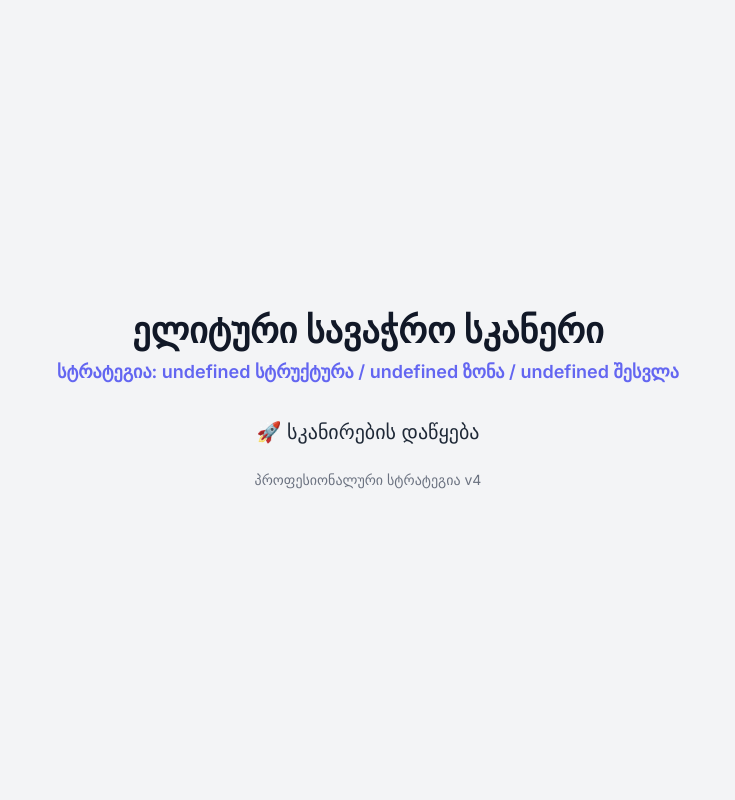
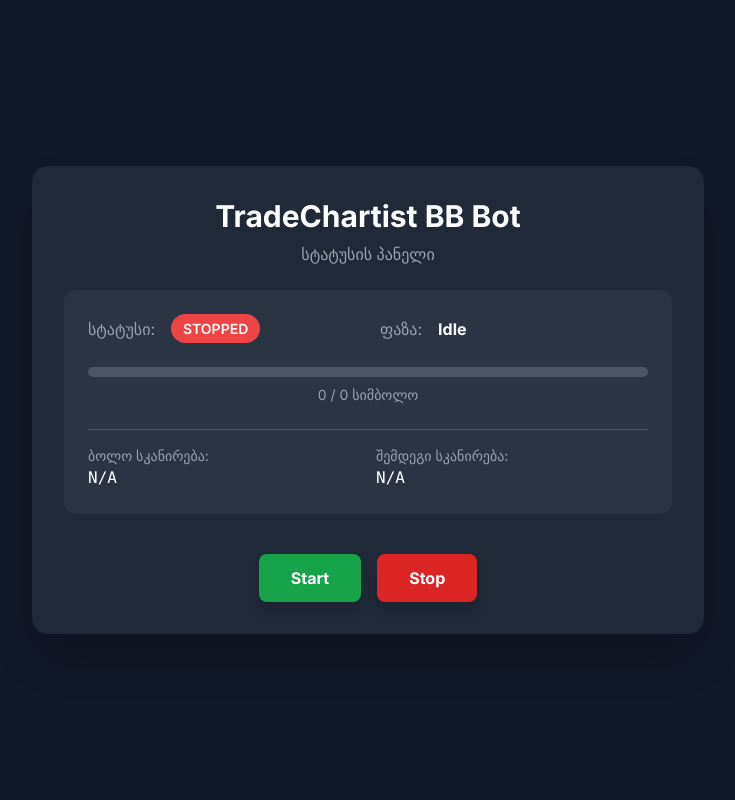
Before and after one commit to mishka2255/ema-signal-bot, a Flask app: page / in a window 1280 px wide. Shown: the whole page, without its empty margins (272-1007 px from the left). Run offline with Flask 3, Linux system fonts and the light colour scheme; some libraries are stand-ins or nearby versions.

Commit message:
Update index.html

```diff
--- a/templates/index.html
+++ b/templates/index.html
@@ -1,117 +1,119 @@
 <!DOCTYPE html>
-<html lang="ka">
+<html lang="en">
 <head>
     <meta charset="UTF-8">
     <meta name="viewport" content="width=device-width, initial-scale=1.0">
-    <title>Elite MTA სკანერი</title>
+    <title>Trading Bot Dashboard</title>
     <script src="https://cdn.tailwindcss.com"></script>
-    <link rel="preconnect" href="https://fonts.googleapis.com">
-    <link rel="preconnect" href="https://fonts.gstatic.com" crossorigin>
     <link href="https://fonts.googleapis.com/css2?family=Inter:wght@400;500;600;700&display=swap" rel="stylesheet">
     <style>
-        body { font-family: 'Inter', "BPG Nino Mtavruli", sans-serif; -webkit-font-smoothing: antialiased; -moz-osx-font-smoothing: grayscale; }
-        .btn { @apply px-8 py-4 rounded-lg font-semibold text-white shadow-lg transition-transform transform hover:scale-105 focus:outline-none focus:ring-2 focus:ring-offset-2; }
-        .btn-start { @apply bg-gradient-to-r from-blue-600 to-indigo-600 hover:from-blue-700 hover:to-indigo-700 focus:ring-blue-500; }
-        .btn-stop { @apply bg-gradient-to-r from-red-600 to-pink-600 hover:from-red-700 hover:to-pink-700 focus:ring-red-500; }
-        .card { @apply bg-white dark:bg-gray-800 shadow-2xl rounded-2xl p-6 md:p-8; }
+        body { font-family: 'Inter', sans-serif; }
+        .status-badge {
+            padding: 0.25rem 0.75rem;
+            border-radius: 9999px;
+            font-size: 0.875rem;
+            font-weight: 600;
+            text-transform: uppercase;
+        }
+        .status-running { background-color: #10B981; color: white; }
+        .status-stopped { background-color: #EF4444; color: white; }
     </style>
 </head>
-<body class="bg-gray-100 dark:bg-gray-900 text-gray-800 dark:text-gray-200 min-h-screen flex items-center justify-center p-4">
+<body class="bg-gray-900 text-gray-200 flex items-center justify-center min-h-screen">
 
-    <div class="w-full max-w-3xl mx-auto">
-        <div class="card">
-            <header class="text-center mb-8">
-                <h1 class="text-3xl md:text-4xl font-bold text-gray-900 dark:text-white">ელიტური სავაჭრო სკანერი</h1>
-                <p id="strategy-display" class="text-indigo-500 dark:text-indigo-400 mt-2 font-semibold text-lg"></p>
-            </header>
+    <div class="w-full max-w-2xl mx-auto bg-gray-800 shadow-2xl rounded-2xl p-8 space-y-6">
+        <div class="text-center">
+            <h1 class="text-3xl font-bold text-white">TradeChartist BB Bot</h1>
+            <p class="text-gray-400 mt-2">სტატუსის პანელი</p>
+        </div>
 
-            <div id="controls" class="text-center">
-                <form id="start-form" onsubmit="startScan(event)"><button type="submit" class="btn btn-start text-xl">🚀 სკანირების დაწყება</button></form>
-                <form id="stop-form" onsubmit="stopScan(event)" class="hidden"><button type="submit" class="btn btn-stop text-xl">⛔ სკანირების გაჩერება</button></form>
+        <!-- Status Display -->
+        <div class="bg-gray-700/50 p-6 rounded-xl grid grid-cols-1 md:grid-cols-2 gap-6">
+            <div class="flex items-center space-x-4">
+                <span class="text-gray-400">სტატუსი:</span>
+                <span id="status-badge" class="status-badge status-stopped">Stopped</span>
             </div>
-
-            <div id="status-container" class="mt-8 text-center space-y-4 hidden">
-                <div id="status-text" class="text-lg font-medium text-blue-600 dark:text-blue-400"></div>
-                <div class="w-full bg-gray-200 dark:bg-gray-700 rounded-full h-4">
-                    <div id="progress-bar" class="bg-gradient-to-r from-blue-500 to-indigo-500 h-4 rounded-full transition-all duration-500" style="width: 0%"></div>
+            <div class="flex items-center space-x-4">
+                 <span class="text-gray-400">ფაზა:</span>
+                <b id="current-phase" class="text-white">Idle</b>
+            </div>
+            <div class="col-span-1 md:col-span-2">
+                <div class="w-full bg-gray-600 rounded-full h-2.5">
+                    <div id="progress-bar" class="bg-indigo-500 h-2.5 rounded-full" style="width: 0%"></div>
                 </div>
-                <div class="flex justify-between items-center text-sm text-gray-500 dark:text-gray-400">
-                    <div id="progress-label"></div>
-                    <div id="whitelist-label"></div>
+                <p class="text-center text-sm mt-2 text-gray-400">
+                    <span id="symbols-scanned">0</span> / <span id="symbols-total">0</span> სიმბოლო
+                </p>
+            </div>
+             <div class="border-t border-gray-600 pt-4 col-span-1 md:col-span-2 grid grid-cols-1 md:grid-cols-2 gap-4">
+                <div>
+                    <p class="text-sm text-gray-400">ბოლო სკანირება:</p>
+                    <p id="last-scan-time" class="font-mono text-white">N/A</p>
+                </div>
+                <div>
+                    <p class="text-sm text-gray-400">შემდეგი სკანირება:</p>
+                    <p id="next-scan-time" class="font-mono text-white">N/A</p>
                 </div>
             </div>
+        </div>
 
+        <!-- Controls -->
+        <div class="flex items-center justify-center space-x-4 pt-4">
+            <button onclick="startBot()" class="bg-green-600 hover:bg-green-700 text-white font-bold py-3 px-8 rounded-lg transition-transform transform hover:scale-105 shadow-lg">
+                Start
+            </button>
+            <button onclick="stopBot()" class="bg-red-600 hover:bg-red-700 text-white font-bold py-3 px-8 rounded-lg transition-transform transform hover:scale-105 shadow-lg">
+                Stop
+            </button>
         </div>
-        <footer class="text-center mt-6 text-sm text-gray-500 dark:text-gray-400">პროფესიონალური სტრატეგია v4</footer>
+
     </div>
 
     <script>
-        const startForm = document.getElementById('start-form'), stopForm = document.getElementById('stop-form');
-        const statusContainer = document.getElementById('status-container'), statusText = document.getElementById('status-text');
-        const progressBar = document.getElementById('progress-bar'), progressLabel = document.getElementById('progress-label');
-        const strategyDisplay = document.getElementById('strategy-display');
-        const whitelistLabel = document.getElementById('whitelist-label');
+        function startBot() {
+            fetch('/start', { method: 'POST' });
+        }
 
-        let statusInterval;
-        let initialStatus = {{ status | tojson }};
-        let appConfig = {{ config | tojson }};
+        function stopBot() {
+            fetch('/stop', { method: 'POST' });
+        }
 
-        function updateUI(data) {
-            // --- *** გასწორებული ლოგიკა *** ---
-            strategyDisplay.innerText = `სტრატეგია: ${appConfig.structure_tf} სტრუქტურა / ${appConfig.zone_tf} ზონა / ${appConfig.entry_tf} შესვლა`;
+        async function getStatus() {
+            try {
+                const response = await fetch('/status');
+                const data = await response.json();
 
-            if (data.running) {
-                startForm.classList.add('hidden');
-                stopForm.classList.remove('hidden');
-                statusContainer.classList.remove('hidden');
-                statusText.innerText = `⏳ ${data.current_phase || 'Initializing...'}`;
+                const badge = document.getElementById('status-badge');
+                if (data.running) {
+                    badge.textContent = 'Running';
+                    badge.className = 'status-badge status-running';
+                } else {
+                    badge.textContent = 'Stopped';
+                    badge.className = 'status-badge status-stopped';
+                }
+
+                document.getElementById('current-phase').textContent = data.current_phase || 'Idle';
+                document.getElementById('symbols-scanned').textContent = data.symbols_scanned || 0;
+                document.getElementById('symbols-total').textContent = data.symbols_total || 0;
+                document.getElementById('last-scan-time').textContent = data.last_scan_time || 'N/A';
+                document.getElementById('next-scan-time').textContent = data.next_scan_time || 'N/A';
 
                 const progress = data.symbols_total > 0 ? (data.symbols_scanned / data.symbols_total) * 100 : 0;
-                progressBar.style.width = `${progress}%`;
-                progressLabel.innerText = `შემოწმდა: ${data.symbols_scanned} / ${data.symbols_total}`;
-                whitelistLabel.innerText = `თეთრი სია: ${data.whitelist_count} სიმბოლო`;
+                document.getElementById('progress-bar').style.width = `${progress}%`;
 
-            } else {
-                clearInterval(statusInterval);
-                statusInterval = null;
-                startForm.classList.remove('hidden');
-                stopForm.classList.add('hidden');
-                statusContainer.classList.add('hidden');
+            } catch (error) {
+                console.error("Error fetching status:", error);
+                const badge = document.getElementById('status-badge');
+                badge.textContent = 'Error';
+                badge.className = 'status-badge status-stopped';
             }
         }
 
-        async function fetchStatus() {
-            try {
-                const response = await fetch('/status');
-                if (!response.ok) throw new Error('Network response was not ok');
-                const data = await response.json();
-                updateUI(data);
-            } catch (error) {
-                console.error("Failed to fetch status:", error);
-                statusText.innerText = "სერვერთან კავშირი დაიკარგა.";
-                clearInterval(statusInterval);
-            }
-        }
+        // Fetch status every 3 seconds
+        setInterval(getStatus, 3000);
 
-        function startScan(e) {
-            e.preventDefault();
-            fetch('/start', { method: 'POST' });
-            setTimeout(() => {
-                if (!statusInterval) statusInterval = setInterval(fetchStatus, 2000);
-            }, 100);
-        }
-
-        function stopScan(e) {
-            e.preventDefault();
-            fetch('/stop', { method: 'POST' });
-        }
-
-        document.addEventListener('DOMContentLoaded', () => {
-            if (initialStatus.running) {
-                 statusInterval = setInterval(fetchStatus, 2000);
-            }
-            updateUI(initialStatus);
-        });
+        // Initial fetch on page load
+        document.addEventListener('DOMContentLoaded', getStatus);
     </script>
 </body>
 </html>
```
